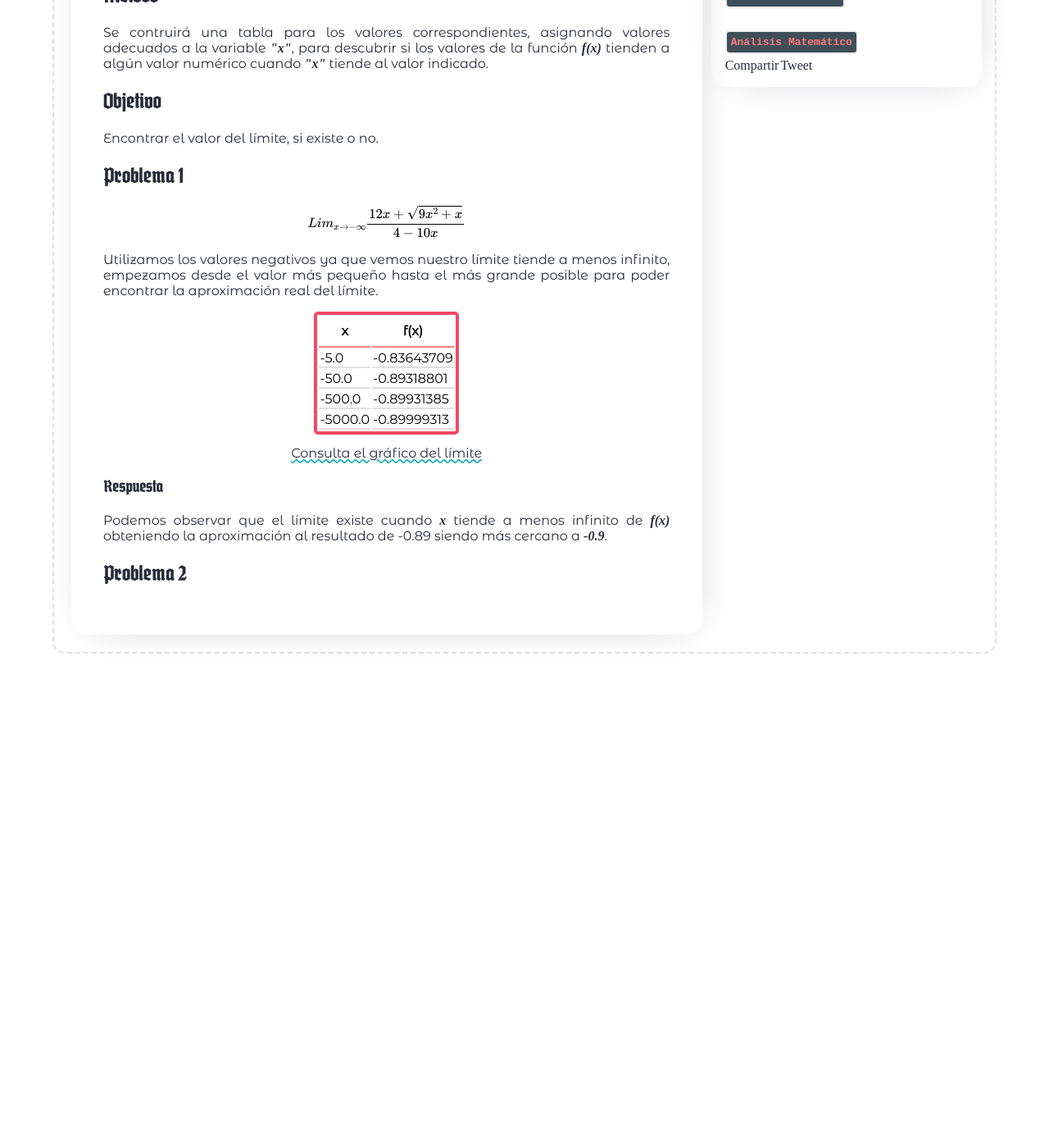
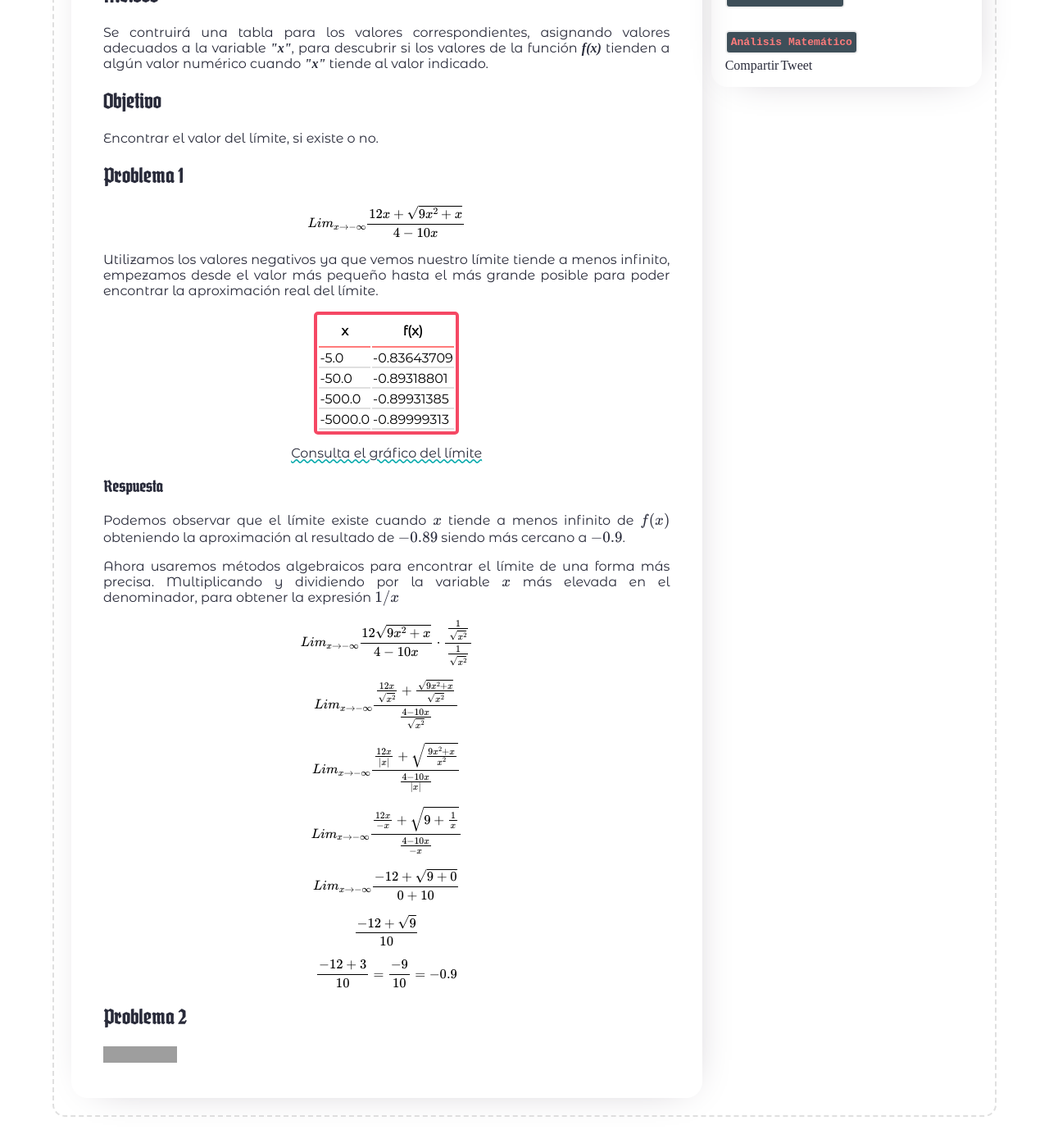
Before and after one commit to jorgeAML/creativeaml, a Jekyll site: the page built from blog_posts/04-06-2023.md, in a window 1280 px wide and 1400 px high, scrolled down 358 px. Shown: the whole window at 82% size. Built offline with Jekyll 4.4.1, drawn with Linux system fonts in a browser that asks for light colours; some web fonts are replaced; a script that is not in the unit is left out; comment, search, counter and statistics services are not loaded; before the commit the page ends 1193 px from its top, so only the background shows below that; grey boxes are pictures that could not be loaded.

Commit message:
fecha actualizada logo mathjax agregado

```diff
--- a/blog_posts/04-06-2023.md
+++ b/blog_posts/04-06-2023.md
@@ -64,9 +64,29 @@ $$Lim_{x \rightarrow -\infty} \frac{12x + \sqrt{9x^{2}+x}}{4-10x}$$
     <a class="latex-a" href="https://www.geogebra.org/m/xehr5xuu">Consulta el gráfico del límite</a>
 </div>
 <h3>Respuesta</h3>
-<p>Podemos observar que el límite existe cuando <i>x</i> tiende a menos infinito de <i>f(x)</i> obteniendo la aproximación al resultado de -0.89 siendo más cercano a <i>-0.9</i>.</p>
+<p>Podemos observar que el límite existe cuando \(x\) tiende a menos infinito de \(f(x)\) obteniendo la aproximación al resultado de \(-0.89\) siendo más cercano a \(-0.9\).</p>
+<p>
+    Ahora usaremos métodos algebraicos para encontrar el límite de una forma más precisa. Multiplicando y dividiendo por la variable \(x\) más elevada en el denominador, para obtener la expresión \(1/x\)
+</p>
+<div class="latex">
+$$Lim_{x \rightarrow -\infty} \frac{12 \sqrt{9x^{2}+x}}{4-10x} \cdot \frac{\frac{1}{\sqrt{x^2}}}{\frac{1}{\sqrt{x^2}}}$$
 
+$$Lim_{x \rightarrow -\infty} \frac{\frac{12x}{\sqrt{x^2}} + \frac{\sqrt{9x^{2}+x}}{\sqrt{x^2}}}{\frac{4-10x}{\sqrt{x^2}}}$$
+
+$$Lim_{x \rightarrow -\infty} \frac{\frac{12x}{|x|} + \sqrt{\frac{9x^2 + x}{x^2}}}{\frac{4-10x}{|x|}} $$
+
+$$Lim_{x \rightarrow -\infty} \frac{\frac{12x}{-x} + \sqrt{9 + \frac{1}{x}}}{\frac{4-10x}{-x}}$$
+
+$$Lim_{x \rightarrow -\infty} \frac{-12 + \sqrt{9 + 0}}{0 + 10} $$
+$$\frac{-12 + \sqrt{9}}{10} $$
+$$\frac{-12 + 3}{10} = \frac{-9}{10} = -0.9$$
+</div>
 <h2>Problema 2</h2>
 <div class="latex">
 
 </div>
+
+<a href="https://www.mathjax.org">
+    <img title="Powered by MathJax"
+    src="https://www.mathjax.org/badge/badge-square.png" border="0" alt="Powered by MathJax" />
+</a>
--- a/index.markdown
+++ b/index.markdown
@@ -59,8 +59,8 @@ footer3-1: Instagram
 footer3-2: Twitter
 footer3-3: Github
 
-copyright2: 2022 Creative AML. Derechos reservados. Hecho con Jekyll
-actualizacion: Última actualización 08 de Febrero del 2023
+copyright2: 2022 Creative AML. Derechos reservados. Hecho con Jekyll y MathJax
+actualizacion: Última actualización 08 de Junio del 2023
 #//////////////////////////////////////////////////////////////////////////////
 ###   END FOOTER   ###
 
```
